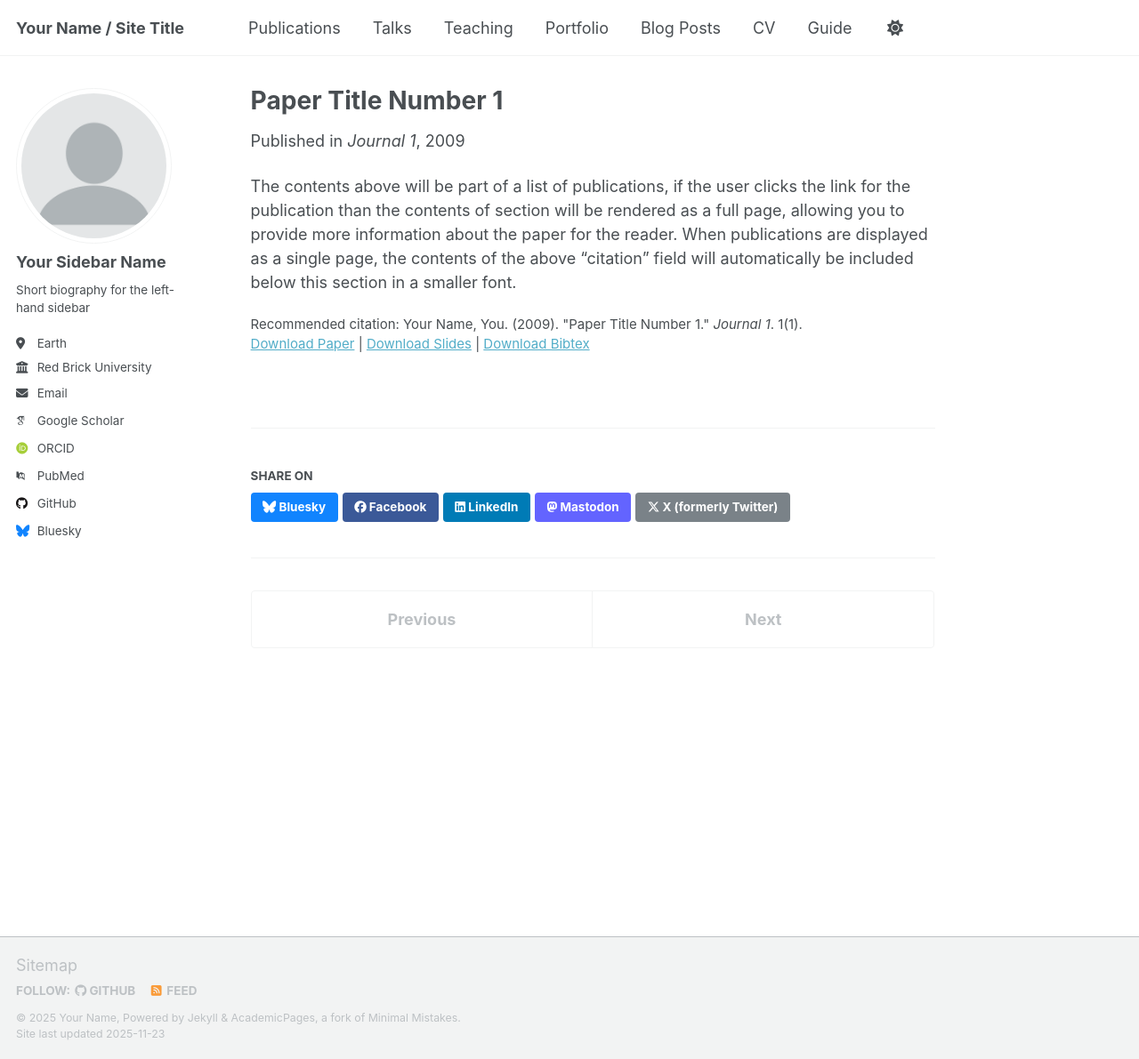
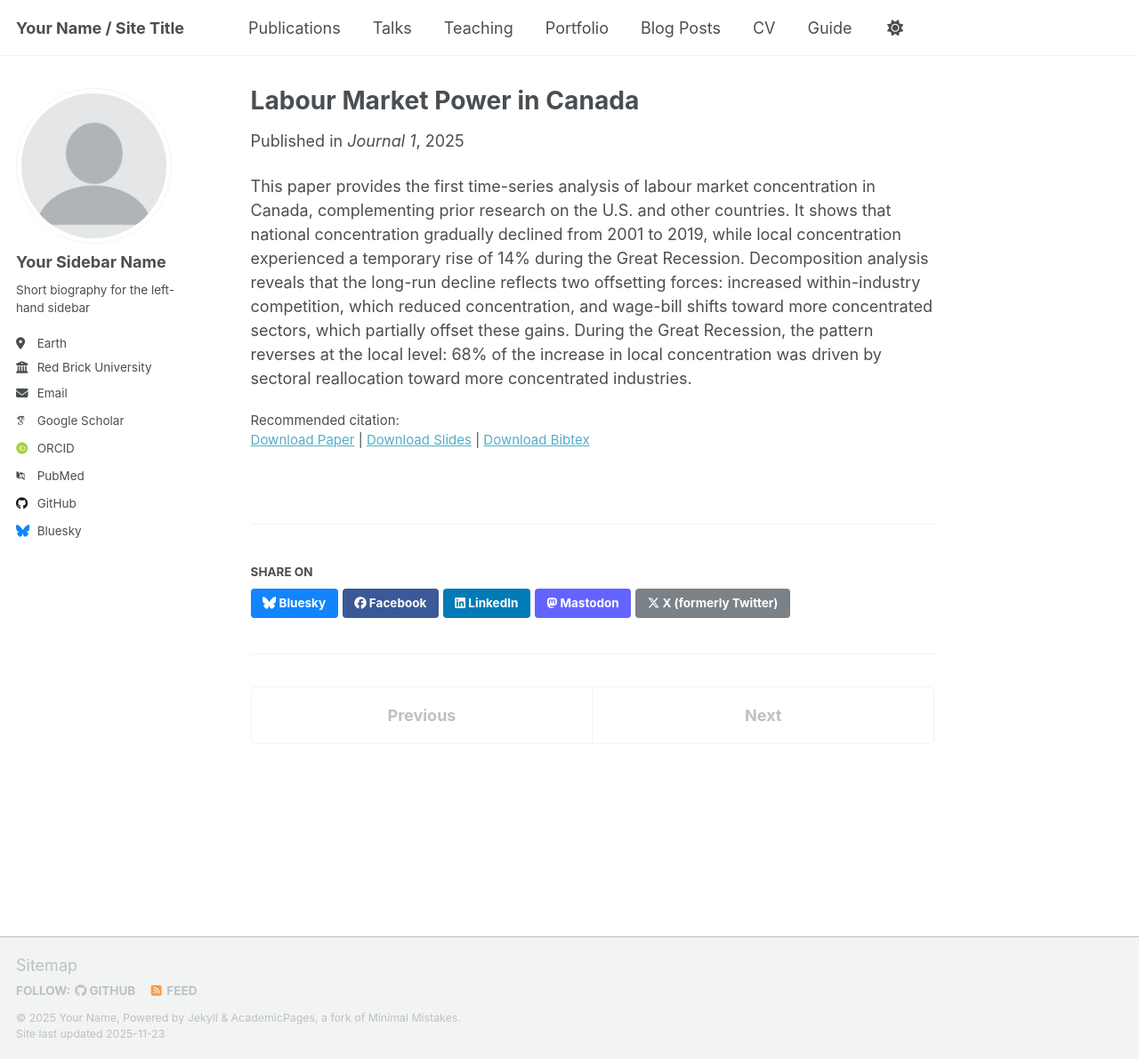
Before and after one commit to Guy-Djolaud/Guy-Djolaud.github.io, a Jekyll site: the page built from _publications/2009-10-01-paper-title-number-1.md, in a window 1280 px wide and 1191 px high. Shown: the whole window at 89% size. Built offline with Jekyll 4.4.1, drawn with Linux system fonts in a browser that asks for light colours; some web fonts are replaced; a script that is not in the unit is left out.

Commit message:
Update 2009-10-01-paper-title-number-1.md

```diff
--- a/_publications/2009-10-01-paper-title-number-1.md
+++ b/_publications/2009-10-01-paper-title-number-1.md
@@ -1,14 +1,22 @@
 ---
-title: "Paper Title Number 1"
+title: "Labour Market Power in Canada"
 collection: publications
 category: manuscripts
 permalink: /publication/2009-10-01-paper-title-number-1
-excerpt: 'This paper is about the number 1. The number 2 is left for future work.'
-date: 2009-10-01
+excerpt: ''
+date: 2025-10-30
 venue: 'Journal 1'
 slidesurl: 'https://academicpages.github.io/files/slides1.pdf'
-paperurl: 'https://academicpages.github.io/files/paper1.pdf'
-bibtexurl: 'https://academicpages.github.io/files/bibtex1.bib'
-citation: 'Your Name, You. (2009). &quot;Paper Title Number 1.&quot; <i>Journal 1</i>. 1(1).'
+paperurl: '/files/Labour_Market_Power_JMP_Guy_Djolaud (1).pdf'
+bibtexurl: '/files/CEA_Slides.pdf'
+citation: ''
 ---
-The contents above will be part of a list of publications, if the user clicks the link for the publication than the contents of section will be rendered as a full page, allowing you to provide more information about the paper for the reader. When publications are displayed as a single page, the contents of the above "citation" field will automatically be included below this section in a smaller font.
+
+This paper provides the first time-series analysis of labour market concentration in Canada,
+complementing prior research on the U.S. and other countries. It shows that national concentration
+gradually declined from 2001 to 2019, while local concentration experienced a temporary rise of 14%
+during the Great Recession. Decomposition analysis reveals that the long-run decline reflects two
+offsetting forces: increased within-industry competition, which reduced concentration, and wage-bill
+shifts toward more concentrated sectors, which partially offset these gains. During the Great
+Recession, the pattern reverses at the local level: 68% of the increase in local concentration
+was driven by sectoral reallocation toward more concentrated industries.
```
